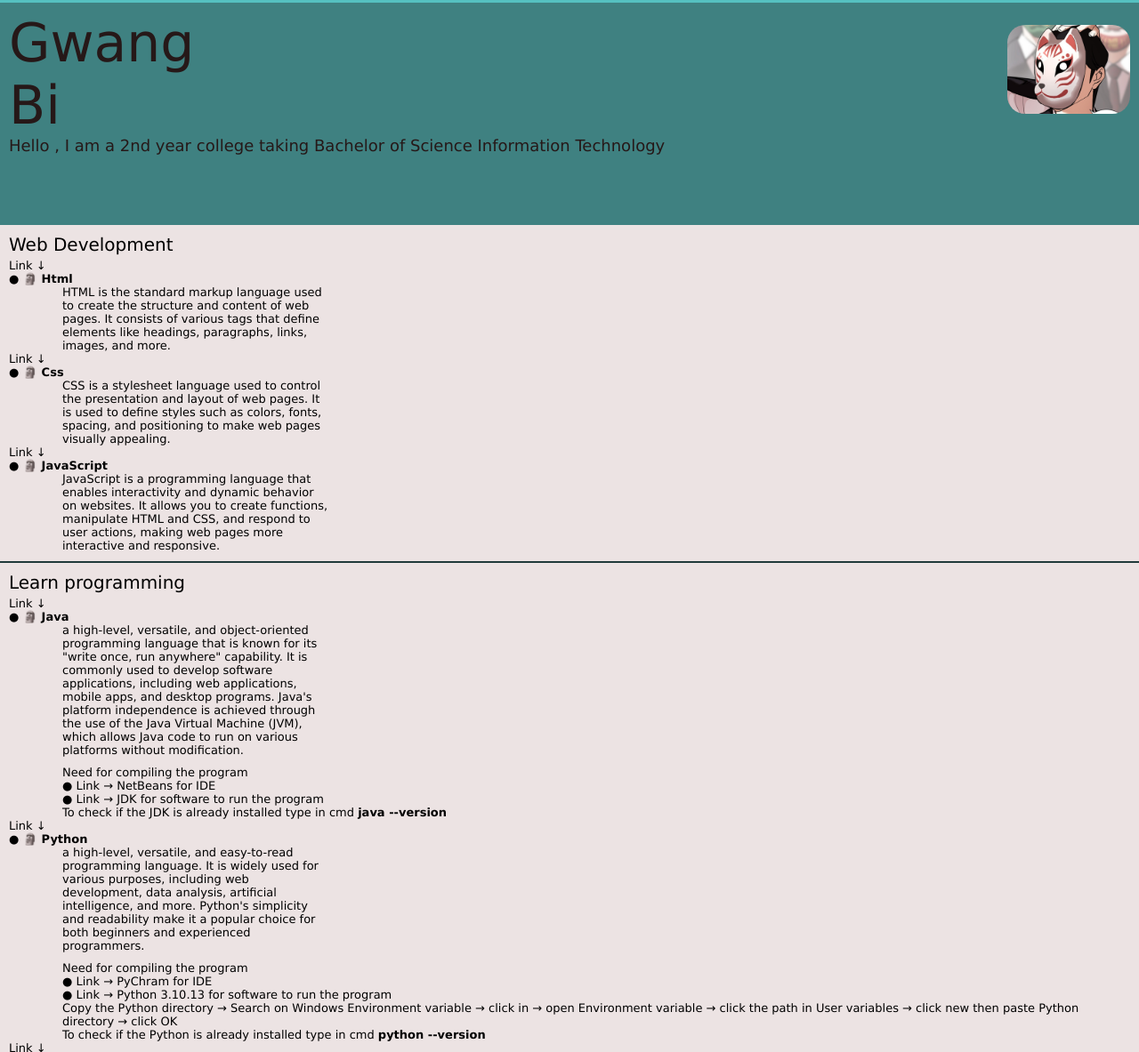
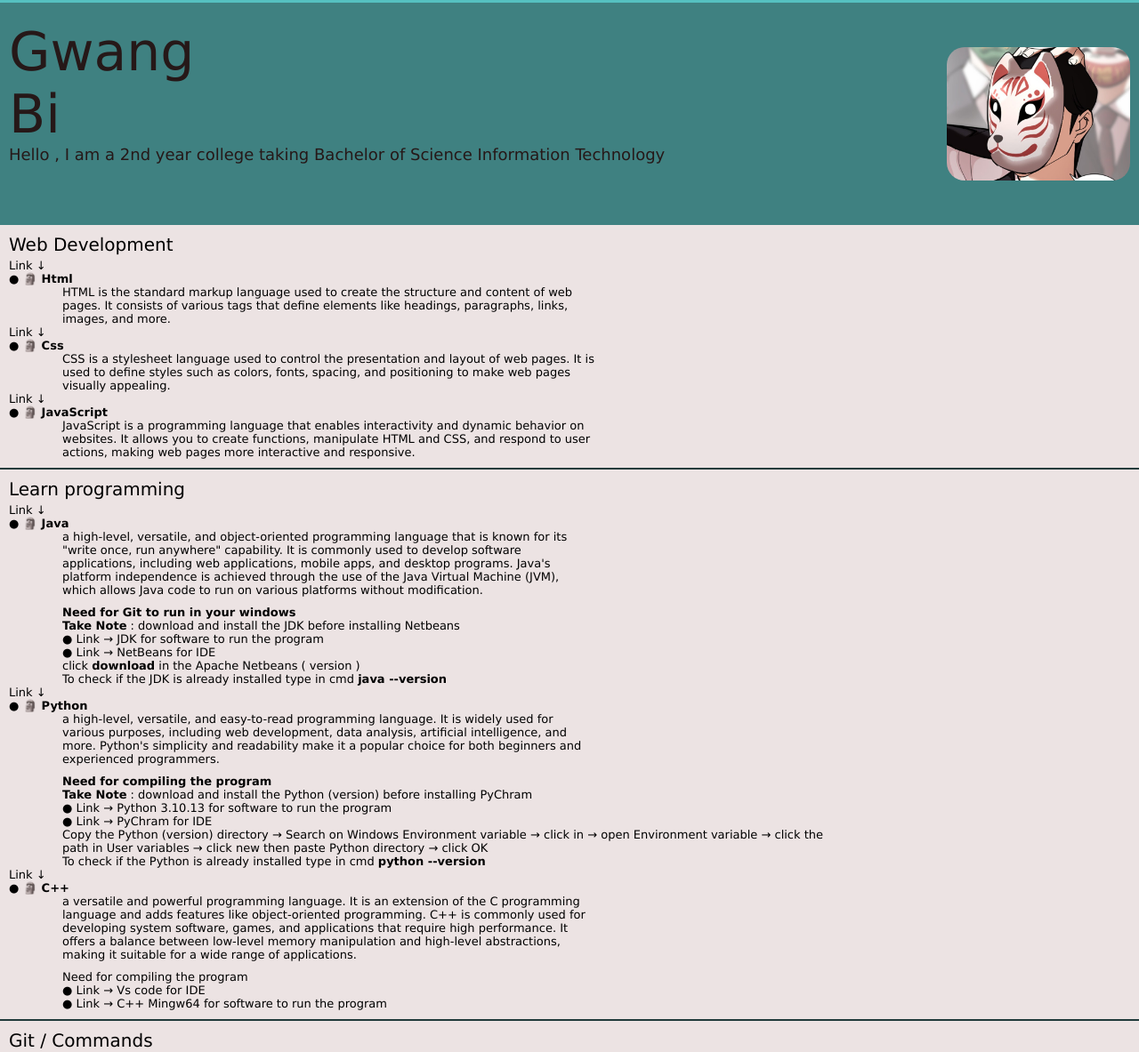
Before and after one commit to JhayJo9/essential-for-IT-student, a plain HTML site: page index.html in a window 1280 px wide. Shown: the part 57-1240 px from the top of the page at 89% size. Drawn offline with Linux system fonts and the light colour scheme.

Commit message:
responsive to desktop view test 1

```diff
--- a/css files/content.css
+++ b/css files/content.css
@@ -1,7 +1,12 @@
+* {
+    box-sizing: border-box;
+}
+
 .whole-content{
     background-color: rgb(236, 227, 227);
     height: 100%;
     min-height: 1000px;
+    width: 100%;
 }
 .topic{
     font-weight: 600;
@@ -55,3 +60,17 @@ a{
    grid-template-columns: 300px 1fr 1fr;
    padding-left: 60px;
 }
+
+/* for desktop */
+@media screen and (min-width: 768px){
+    .title-descrip{
+        width: 100%;
+        display: grid;
+        grid-template-columns: 600px;
+
+    }
+    .whole-content{
+        width: 100%;
+    }
+
+}
--- a/css files/profileInfo.css
+++ b/css files/profileInfo.css
@@ -12,7 +12,7 @@
 }
 
 .author-name{
-    padding-top: 10px;
+    padding-top: 20px;
     font-size: 60px;
     width: 205px;
 }
@@ -23,3 +23,13 @@
     top: 25px;
     border-radius: 20px;
 }
+
+@media (min-width: 500px){
+    .author-picture{
+        height: 150px;
+        position: absolute;
+        right: 10px;
+        top: 50px;
+        border-radius: 20px;
+    }
+}
--- a/index.html
+++ b/index.html
@@ -10,7 +10,7 @@
     <link rel="stylesheet" href="css files/footer.css">
 
 </head>
-<body>
+<body class="all">
     <div class="header">
         <div class="left-section">
             <button class="btn-menu">
@@ -92,19 +92,23 @@
                     </p>
                     <div class="need-for-programming">
                         <p>
-                            Need for compiling the program
+                            <strong>Need for Git to run in your windows</strong>
+                            <br>
+                            <strong>Take Note</strong> : download and install the JDK before installing Netbeans
                         </p>
-
-                        <a href="https://netbeans.apache.org/download/index.html" target="_blank">
-                           <p>
-                            &#9679; Link &#8594; NetBeans for IDE
-                           </p>
-                        </a>
                         <a href="https://www.oracle.com/java/technologies/downloads/#jdk21-windows" target="_blank">
                             <p>
                                 &#9679;  Link &#8594; JDK for software to run the program
                             </p>
                         </a>
+                        <a href="https://netbeans.apache.org/download/index.html" target="_blank">
+                            <p>
+                             &#9679; Link &#8594; NetBeans for IDE
+                            </p>
+                         </a>
+                         <p>
+                            click <strong>download</strong> in the Apache Netbeans ( version )
+                         </p>
                         <p>
                             To check if the JDK is already installed
                             type in cmd
@@ -123,22 +127,24 @@
                     </p>
                         <div class="need-for-programming">
                             <p>
-                                Need for compiling the program
+                               <Strong> Need for compiling the program</Strong>
                             </p>
-
+                            <p>
+                                <strong>Take Note</strong> : download and install the Python (version) before installing PyChram
+                            </p>
+                            <a href="https://www.python.org/downloads/" target="_blank">
+                                <p>
+                                    &#9679;  Link &#8594; Python 3.10.13 for software to run the program
+                                </p>
+                            </a>
                             <a href="https://www.jetbrains.com/pycharm/download/?section=windows" target="_blank">
                             <p>
                                 &#9679; Link &#8594; PyChram for IDE
                             </p>
                             </a>
-                            <a href="https://www.python.org/downloads/" target="_blank">
-                                <p>
-                                    &#9679;  Link &#8594; Python 3.10.13 for software to run the program
-                                </p>
-                            </a>
                             <p>
-                                Copy the Python directory &#8594; Search on Windows Environment variable &#8594; click in &#8594;
-                                open Environment variable &#8594; click the path in User variables &#8594;
+                                Copy the Python (version) directory &#8594; Search on Windows Environment variable &#8594; click in &#8594;
+                                open Environment variable &#8594; click the <br>path in User variables &#8594;
                                 click new then paste Python directory &#8594; click OK
 
                             </p>
@@ -196,7 +202,7 @@
                     </p>
                     <div class="need-for-programming">
                         <p>
-                            Need for Git to run in your windows
+                            <strong>Need for Git to run in your windows</strong>
                         </p>
 
                         <a href="https://git-scm.com/download/win">
```
